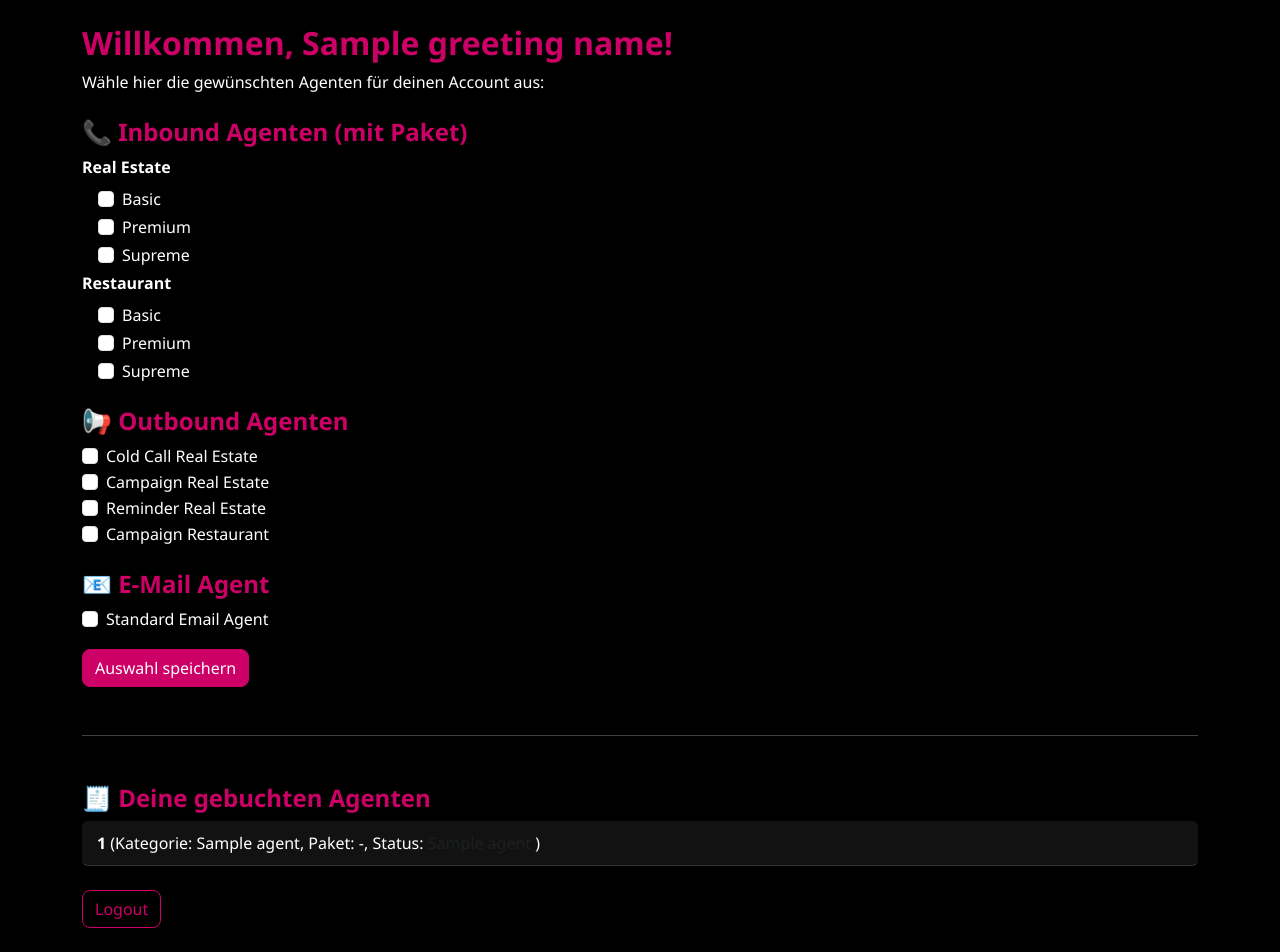
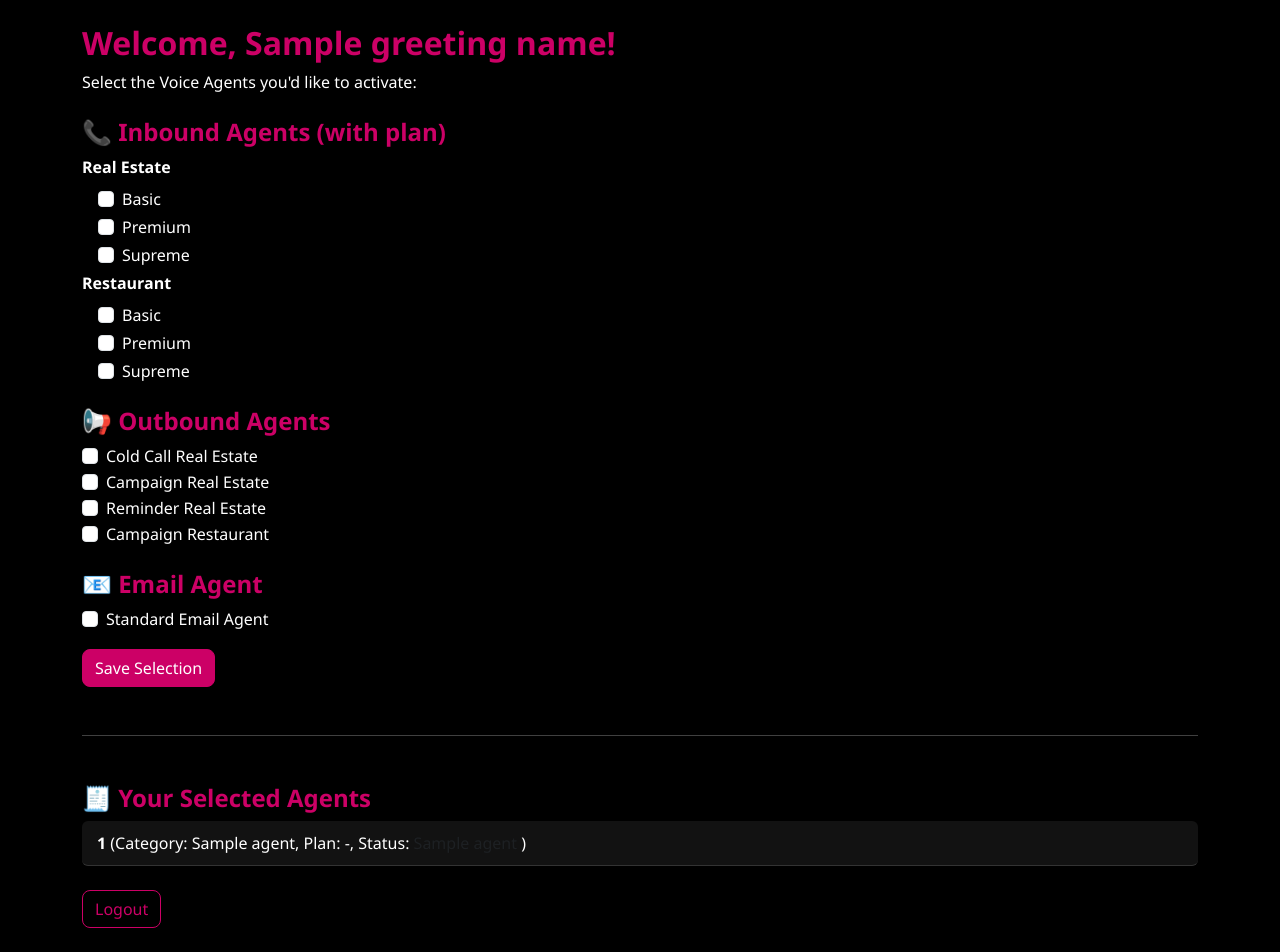
Before and after one commit to Deseoai/deseo_platform, a Flask app: template templates/dashboard.html in a window 1280 px wide. Shown: the part 66-1018 px from the top of the page. Run offline with Flask 3, Linux system fonts and the light colour scheme; the template is opened without the code that fills it: most values are stand-ins (such as "Sample title", 1, 10 or a date in 2020); some libraries are stand-ins or nearby versions.

Commit message:
Update dashboard.html

```diff
--- a/templates/dashboard.html
+++ b/templates/dashboard.html
@@ -1,11 +1,11 @@
 {% extends "base.html" %}
 {% block content %}
 
-<h2>Willkommen, {{ greeting_name }}!</h2>
-<p class="mb-4">Wähle hier die gewünschten Agenten für deinen Account aus:</p>
+<h2>Welcome, {{ greeting_name }}!</h2>
+<p class="mb-4">Select the Voice Agents you'd like to activate:</p>
 
 <form method="POST">
-  <h4>📞 Inbound Agenten (mit Paket)</h4>
+  <h4>📞 Inbound Agents (with plan)</h4>
   {% for typ in ['Real Estate', 'Restaurant'] %}
     <div class="mb-2"><strong>{{ typ }}</strong></div>
     {% for paket in ['Basic', 'Premium', 'Supreme'] %}
@@ -16,7 +16,7 @@
     {% endfor %}
   {% endfor %}
 
-  <h4 class="mt-4">📢 Outbound Agenten</h4>
+  <h4 class="mt-4">📢 Outbound Agents</h4>
   {% for agent in ['Cold Call Real Estate', 'Campaign Real Estate', 'Reminder Real Estate', 'Campaign Restaurant'] %}
     <div class="form-check">
       <input class="form-check-input" type="checkbox" name="outbound_agents" value="{{ agent }}">
@@ -24,30 +24,30 @@
     </div>
   {% endfor %}
 
-  <h4 class="mt-4">📧 E-Mail Agent</h4>
+  <h4 class="mt-4">📧 Email Agent</h4>
   <div class="form-check">
     <input class="form-check-input" type="checkbox" name="email_agent" value="Standard Email Agent">
     <label class="form-check-label">Standard Email Agent</label>
   </div>
 
-  <button type="submit" class="btn btn-success mt-3">Auswahl speichern</button>
+  <button type="submit" class="btn btn-success mt-3">Save Selection</button>
 </form>
 
 <hr class="my-5">
 
-<h4>🧾 Deine gebuchten Agenten</h4>
+<h4>🧾 Your Selected Agents</h4>
 {% if selected_agents %}
   <ul class="list-group">
     {% for agent in selected_agents %}
       <li class="list-group-item">
         <strong>{{ agent[0] }}</strong>
-        (Kategorie: {{ agent[1] }},
-        Paket: {{ agent[2] or '-' }},
+        (Category: {{ agent[1] }},
+        Plan: {{ agent[2] or '-' }},
         Status:
         {% if agent[3] == 'pending' %}
-          <span class="text-warning">Ausstehend</span>
+          <span class="text-warning">Pending</span>
         {% elif agent[3] == 'active' %}
-          <span class="text-success">Aktiv</span>
+          <span class="text-success">Active</span>
         {% else %}
           <span class="text-muted">{{ agent[3] }}</span>
         {% endif %}
@@ -56,7 +56,7 @@
     {% endfor %}
   </ul>
 {% else %}
-  <p>Du hast noch keine Agenten gebucht.</p>
+  <p>You haven't selected any agents yet.</p>
 {% endif %}
 
 <a class="btn btn-outline-secondary mt-4" href="{{ url_for('logout') }}">Logout</a>
```
